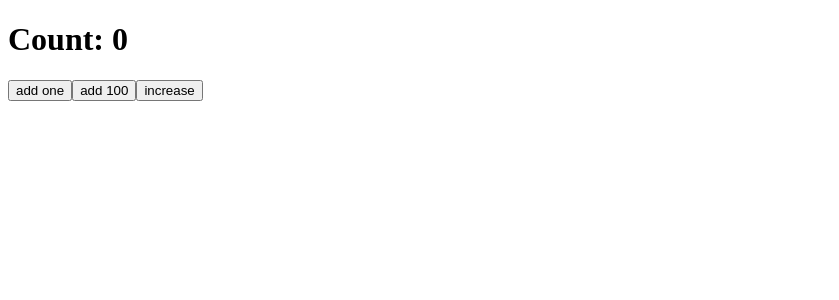
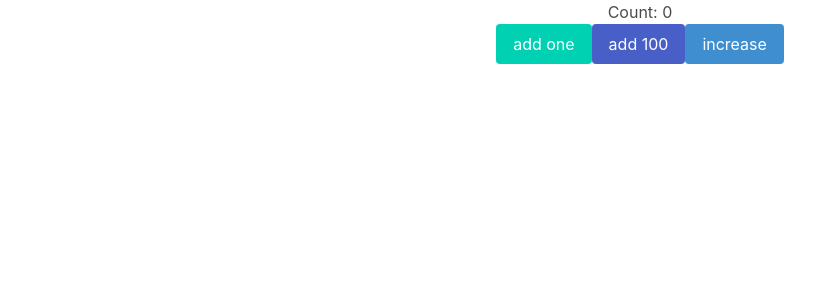
Before and after one commit to mate-academy/react_counter, a React (Create React App) app: page / in a window 1280 px wide. Shown: the top 300 px of the page, without its empty margins (0-839 px from the left). Built offline with nearby package versions, Linux system fonts and the light colour scheme; the HTML template or start-up script is replaced by a standard one.

Commit message:
solution

```diff
--- a/package.json
+++ b/package.json
@@ -7,7 +7,7 @@
   "license": "GPL-3.0",
   "dependencies": {
     "@cypress/react": "^5.12.4",
-    "bulma": "^0.9.3",
+    "bulma": "^0.9.4",
     "react": "^17.0.2",
     "react-dom": "^17.0.2",
     "react-scripts": "^4.0.3"
--- a/src/App.tsx
+++ b/src/App.tsx
@@ -1,9 +1,13 @@
 import React from 'react';
 import './App.scss';
+import 'bulma/css/bulma.min.css';
+
 import { Count } from './components/Count';
 
 const App: React.FC = () => (
-  <Count />
+  <div className="container">
+    <Count />
+  </div>
 );
 
 export default App;
--- /dev/null
+++ b/src/components/Count.scss
@@ -0,0 +1,3 @@
+.count__container {
+  text-align: center;
+}
--- a/src/components/Count.tsx
+++ b/src/components/Count.tsx
@@ -1,4 +1,6 @@
 import React from 'react';
+
+import './Count.scss';
 
 type State = {
   count: number;
@@ -30,29 +32,34 @@ export class Count extends React.Component<{}, State> {
 
   render() {
     return (
-      <div className="container">
+      <div className="count__container">
         <h1>
           {`Count: ${this.state.count}`}
         </h1>
+        <div className="button__container">
           <button
+            className="button is-primary"
             type="button"
             onClick={this.addOne}
           >
             add one
           </button>
           <button
+            className="button is-link"
             type="button"
             onClick={this.add100}
           >
             add 100
           </button>
           <button
+            className="button is-info"
             type="button"
             onClick={this.increase}
           >
             increase
           </button>
         </div>
+      </div>
     );
   }
 }
```
Also changed, not shown: 1 other file (tests, documents, lock files or other folders). Lines whose indentation alone changed are shown as unchanged.
